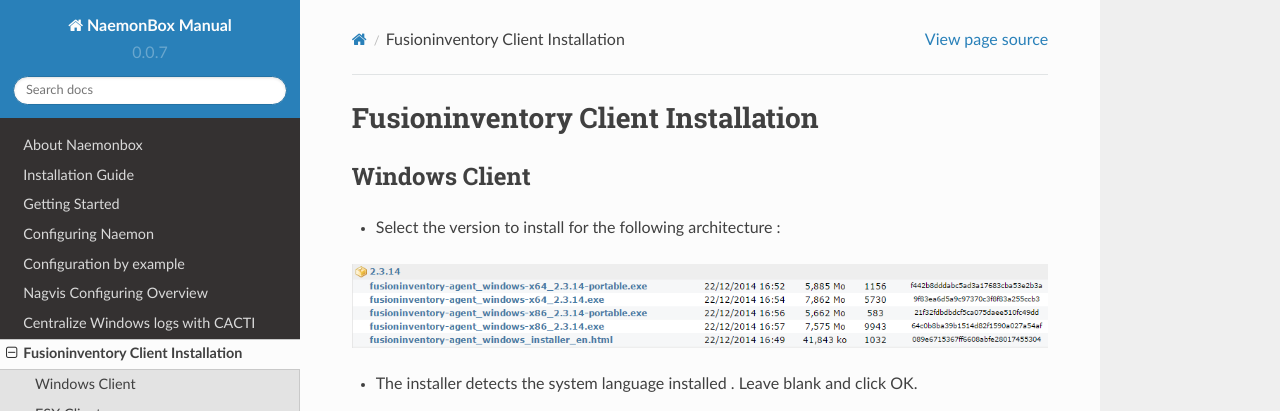
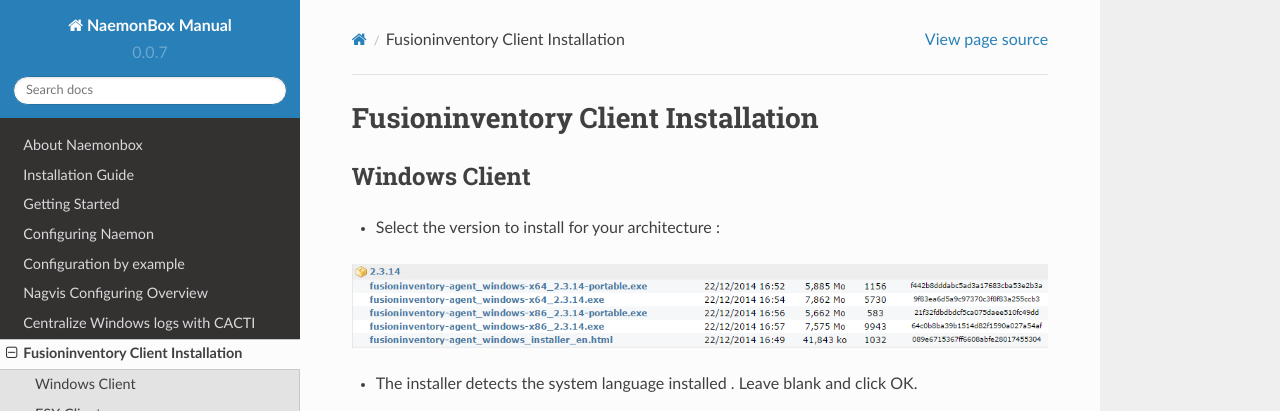
Before and after one commit to mgadi/naemonbox, a Sphinx documentation site: the page built from docs/source/07_fusioninventory/index.rst, in a window 1280 px wide and 900 px high. Shown: the top 411 px of the window. Built offline with Sphinx 7.4.7 and the Read the Docs theme 2.0.0, drawn with Linux system fonts in a browser that asks for light colours; pages that are not in the unit, such as notebooks, are missing from menus.

Commit message:
Update index.rst

```diff
--- a/docs/source/07_fusioninventory/index.rst
+++ b/docs/source/07_fusioninventory/index.rst
@@ -5,7 +5,7 @@
 Windows Client
 =========
 
-+ Select the version to install for the following architecture :
++ Select the version to install for your architecture :
 .. image:: /images/fusioninventory-agent_windows.png
 + The installer detects the system language installed . Leave blank and click OK.
 .. image:: /images/fusioninventory-agent_windows-lang.png
```
